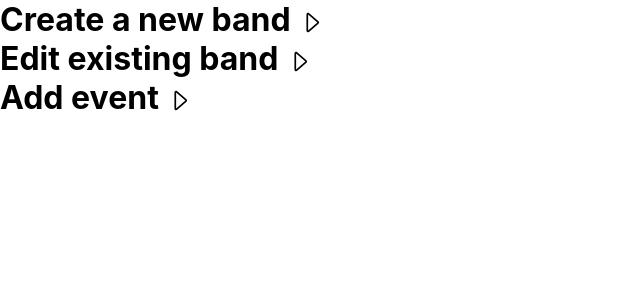
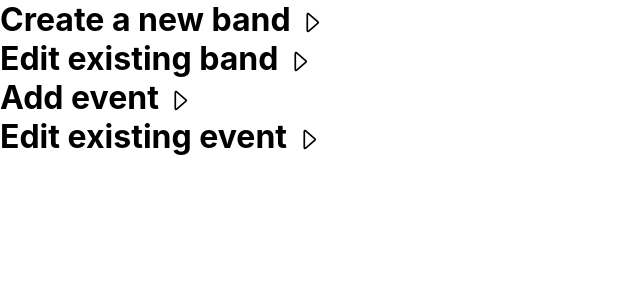
Before and after one commit to HeroHoekstra/EasyTiger-fullstack, a PHP site: page /admin/ in a window 1280 px wide. Shown: the top 300 px of the page, without its empty margins (0-640 px from the left). Run offline with PHP 8.4, Linux system fonts and the light colour scheme; data comes from the database, SQL or seed files in the repository; data that the repository does not hold is empty.

Commit message:
sorted css

```diff
--- a/admin/css/buttons.css
+++ b/admin/css/buttons.css
@@ -12,7 +12,11 @@
     vertical-align: middle;
 }
 
+
 /* Add people / remove people*/
+.add_people {
+    display: flex;
+}
 .add_people label {
     cursor: pointer;
 }
@@ -23,6 +27,11 @@
     vertical-align: middle;
     margin-left: 5px;
 }
+
+.open_menu_member_img {
+    width: 20px
+}
+
 
 /* Canceling and removing people / events / bands */
 .edit, .cancel_edit {
--- a/admin/admin.css
+++ b/admin/css/layout.css
@@ -1,20 +1,27 @@
-
-/* Add band menu */
-.item_title, .band_member_name {
+/* Everything on the page */
+main div {
+    width: max-content;
+}
+textarea {
+    width: 100%;
+    height: 100px;
     margin: 0;
     padding: 0;
-    user-select: none;
-}
-
-.add_people {
-    display: flex;
+    resize: none;
 }
 
 
-.open_menu_member_img {
-    width: 20px
+/* Individual big menus */
+.menu_content ul {
+    margin: 0;
+    list-style-type: none;
+}
+.menu_content h3 {
+    margin: 3px 0 0 0;
 }
 
+
+/* Adding / removing people */
 .people div {
     display: grid;
     grid-template-columns: repeat(2, max-content);
@@ -24,7 +31,14 @@
     margin: 0;
 }
 
-/* Edit band menu */
+.item_title, .band_member_name {
+    margin: 0;
+    padding: 0;
+    user-select: none;
+}
+
+
+/* The band select menu */
 #band_edit, #band_add {
     display: flex;
     flex-wrap: wrap;
@@ -37,6 +51,11 @@
     background-color: rgba(0, 0, 0, 0.1);
 }
 
+#edit_band_members > ul {
+    position: relative;
+}
+
+/* The bands in the band select menu */
 .edit_band_band, .add_band_band {
     position: relative;
 
@@ -51,12 +70,9 @@
     margin: 0;
 }
 
+/* Info on those bands */
 .band_attributes {
     padding-left: 10px;
     margin: 0;
     font-size: small;
 }
-
-#edit_band_members > ul {
-    position: relative;
-}
--- a/admin/css/main_menu.css
+++ /dev/null
@@ -1,18 +0,0 @@
-main div {
-    width: max-content;
-}
-textarea {
-    width: 100%;
-    height: 100px;
-    margin: 0;
-    padding: 0;
-    resize: none;
-}
-
-.menu_content ul {
-    margin: 0;
-    list-style-type: none;
-}
-.menu_content h3 {
-    margin: 3px 0 0 0;
-}
--- a/admin/index.php
+++ b/admin/index.php
@@ -20,13 +20,11 @@ header('Content-Type: text/html');
 
     <!-- Main CSS -->
     <link href="../css/style.css" rel="stylesheet" type="text/css">
-    <!-- Some bits of css will also be used for different menus because they are mostly the same -->
-    <!-- The big menus -->
-    <link href="./css/main_menu.css" rel="stylesheet" type="text/css">
+    <!-- Main layout -->
+    <!-- And maybe some other small misc items -->
+    <link href="./css/layout.css" rel="stylesheet" type="text/css">
     <!-- Buttons -->
     <link href="./css/buttons.css" rel="stylesheet" type="text/css">
-    <!-- This page CSS -->
-    <link href="admin.css" rel="stylesheet" type="text/css">
 </head>
 <body>
     <main>
@@ -236,10 +234,10 @@ header('Content-Type: text/html');
             </div>
         </div>
 
-        <!--<div class="edit_event">
+        <div class="edit_event">
             <input type="checkbox" id="open_edit_event" class="open_menu_button">
             <label for="open_edit_event" aria-label="Open create edit event menu" tabindex="0">
-                <h1 class="open_menu_text">Create a new band <img src="../assets/svg/misc/caret-right.svg" alt="open menu button" class="open_menu_img"></h1>
+                <h1 class="open_menu_text">Edit existing event <img src="../assets/svg/misc/caret-right.svg" alt="open menu button" class="open_menu_img"></h1>
             </label>
 
             <div class="menu_content menu_openable">
@@ -247,7 +245,7 @@ header('Content-Type: text/html');
 
                 </form>
             </div>
-        </div>-->
+        </div>
     </main>
 
     <!-- main.js does misc stuff -->
```
